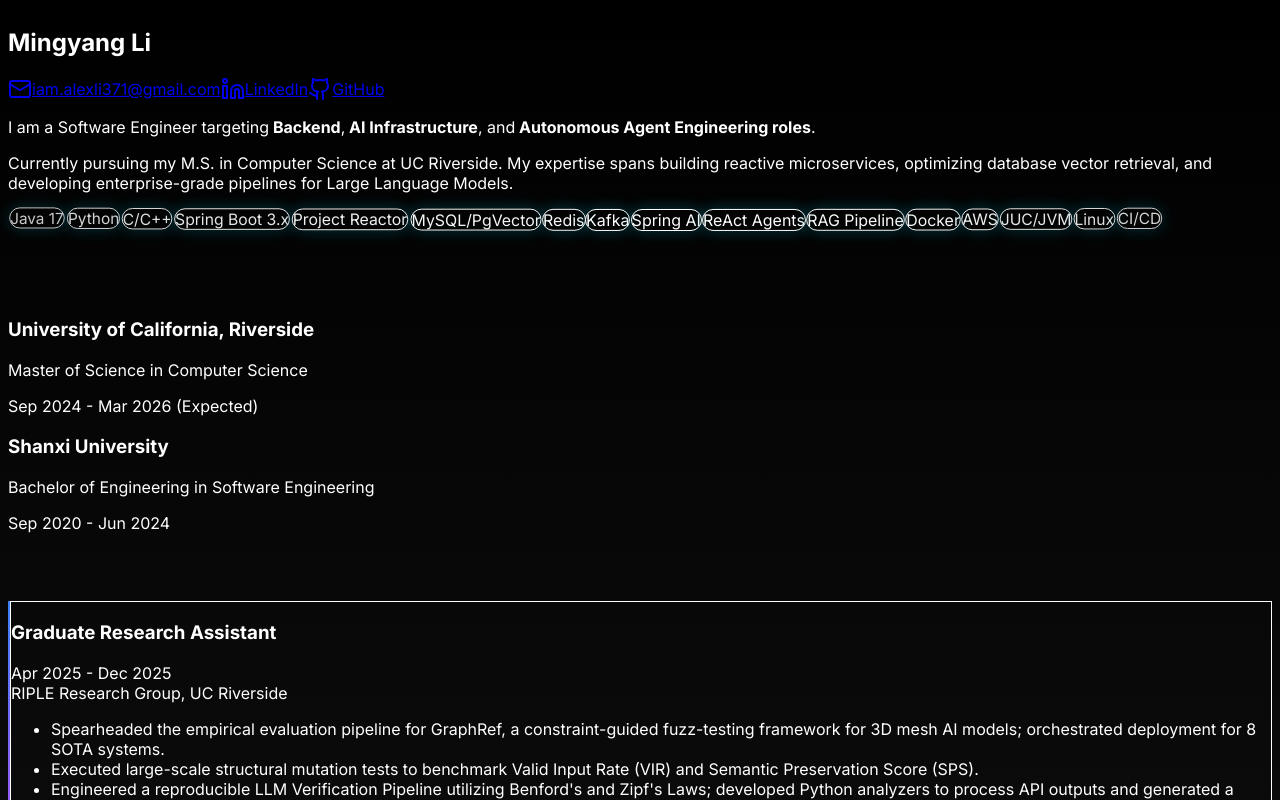
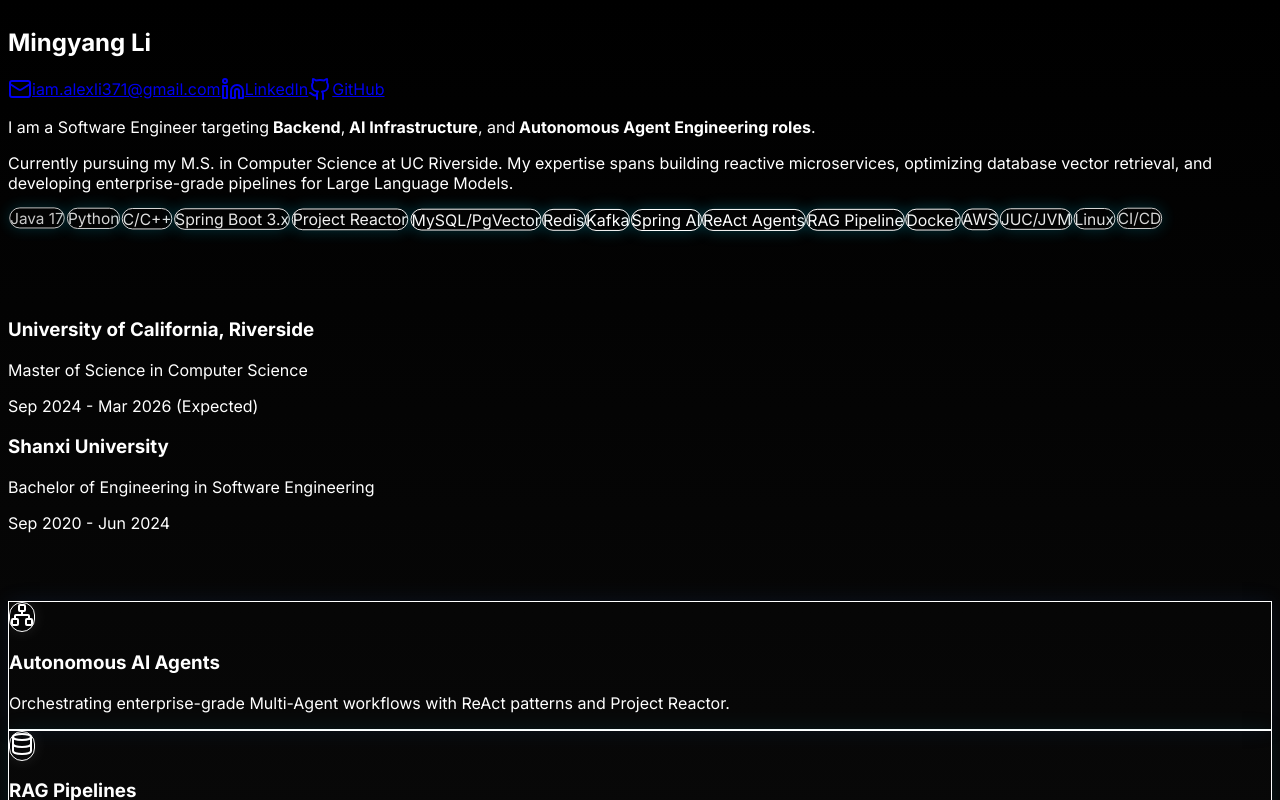
Before and after one commit to mli371/Personal-Site, a Next.js app: page / in a window 1280 px wide. Both pictures are taken after a click on the button "START SYSTEM". Shown: the top 800 px of the page. Built offline with nearby package versions, Linux system fonts and the light colour scheme.

Commit message:
grind UI

```diff
--- a/app/layout.tsx
+++ b/app/layout.tsx
@@ -3,6 +3,7 @@ import { Inter, Outfit, Space_Grotesk } from "next/font/google";
 import "./globals.css";
 import { Sidebar } from "@/components/Sidebar";
 import { cn } from "@/lib/utils";
+import { BackgroundEffects } from "@/components/BackgroundEffects";
 
 const inter = Inter({ subsets: ["latin"] });
 const outfit = Outfit({ subsets: ["latin"], variable: "--font-outfit" });
@@ -20,8 +21,11 @@ export default function RootLayout({
 }>) {
   return (
     <html lang="en" className="dark">
-      <body className={`${inter.className} ${outfit.variable} ${spaceGrotesk.variable} bg-white dark:bg-[#121212] text-black dark:text-white font-sans`} suppressHydrationWarning>
-        <div className="flex min-h-screen flex-col md:flex-row">
+      <body className={`${inter.className} ${outfit.variable} ${spaceGrotesk.variable} bg-white dark:bg-transparent text-black dark:text-white font-sans`} suppressHydrationWarning>
+        <div className="flex min-h-screen flex-col md:flex-row relative">
+          <div className="hidden dark:block">
+             <BackgroundEffects />
+          </div>
           <Sidebar />
           <main className="flex-1 px-6 pb-20 pt-10 md:ml-64 md:px-20 md:pt-20">
             {children}
--- a/app/page.tsx
+++ b/app/page.tsx
@@ -4,6 +4,7 @@ import { useState } from "react";
 import { AnimatePresence } from "framer-motion";
 import { ProfileSection } from "@/components/ProfileSection";
 import { ProjectList } from "@/components/ProjectList";
+import { BentoGrid } from "@/components/BentoGrid";
 import { IntroTerminal } from "@/components/IntroTerminal";
 import { SectionDivider } from "@/components/SectionDivider";
 
@@ -24,6 +25,8 @@ export default function Home() {
         <div className="flex flex-col gap-24 pb-20">
           <ProfileSection />
           <SectionDivider />
+          <BentoGrid />
+          <SectionDivider />
           <ExperienceSection />
           <SectionDivider />
           <ProjectList />
--- /dev/null
+++ b/components/BackgroundEffects.tsx
@@ -0,0 +1,53 @@
+"use client";
+
+import { motion } from "framer-motion";
+
+export function BackgroundEffects() {
+    return (
+        <div className="fixed inset-0 z-[-1] pointer-events-none overflow-hidden bg-[#0d0d12]">
+            {/* Sci-Fi Grid Overlay */}
+            <div className="absolute inset-0 bg-[linear-gradient(to_right,#80808012_1px,transparent_1px),linear-gradient(to_bottom,#80808012_1px,transparent_1px)] bg-[size:32px_32px]" />
+
+            {/* Top Left Orb */}
+            <motion.div
+                animate={{
+                    x: [0, 80, -40, 0],
+                    y: [0, -80, 40, 0],
+                    scale: [1, 1.1, 0.9, 1],
+                }}
+                transition={{ duration: 15, repeat: Infinity, ease: "linear" }}
+                className="absolute -top-[10%] -left-[10%] w-[50vw] h-[50vw] max-w-[600px] max-h-[600px] rounded-full bg-cyan-900/30 blur-[120px]"
+            />
+
+            {/* Middle Right Orb */}
+            <motion.div
+                animate={{
+                    x: [0, -100, 80, 0],
+                    y: [0, 100, -80, 0],
+                    scale: [1, 0.9, 1.2, 1],
+                }}
+                transition={{ duration: 20, repeat: Infinity, ease: "linear" }}
+                className="absolute top-[30%] -right-[15%] w-[60vw] h-[60vw] max-w-[800px] max-h-[800px] rounded-full bg-blue-900/20 blur-[140px]"
+            />
+
+            {/* Bottom Left Orb */}
+            <motion.div
+                animate={{
+                    x: [0, 60, -90, 0],
+                    y: [0, 120, -40, 0],
+                    scale: [1, 1.2, 0.9, 1],
+                }}
+                transition={{ duration: 18, repeat: Infinity, ease: "linear" }}
+                className="absolute -bottom-[20%] left-[10%] w-[45vw] h-[45vw] max-w-[500px] max-h-[500px] rounded-full bg-indigo-900/30 blur-[100px]"
+            />
+
+            {/* Shadow Mask to fade out the grid towards the edges and bottom */}
+            <div
+                className="absolute inset-0"
+                style={{
+                    background: "radial-gradient(circle 1000px at 50% 100px, rgba(13, 13, 18, 0) 0%, #0d0d12 100%)"
+                }}
+            />
+        </div>
+    );
+}
--- a/components/BentoGrid.tsx
+++ b/components/BentoGrid.tsx
@@ -2,42 +2,42 @@
 
 import { motion } from "framer-motion";
 import { cn } from "@/lib/utils";
-import { Server, Code2, Layers, GitBranch } from "lucide-react";
+import { Network, Database, Cpu, Server } from "lucide-react";
 
 const items = [
     {
-        title: "LLM Engineering",
-        description: "Fine-tuning and deploying Large Language Models.",
-        icon: Server,
-        className: "col-span-1 md:col-span-2 bg-gray-900 text-white",
+        title: "Autonomous AI Agents",
+        description: "Orchestrating enterprise-grade Multi-Agent workflows with ReAct patterns and Project Reactor.",
+        icon: Network,
+        className: "col-span-1 md:col-span-2 bg-gradient-to-br from-blue-900/40 to-indigo-900/20 text-white border-blue-500/30 shadow-[0_0_20px_rgba(59,130,246,0.1)]",
     },
     {
-        title: "NFT & Blockchain",
-        description: "Smart contract development (Solidity) and Web3 integration.",
-        icon: Code2,
-        className: "col-span-1 bg-gray-100",
+        title: "RAG Pipelines",
+        description: "Optimizing vector retrieval with PgVector and sliding-window chunking.",
+        icon: Database,
+        className: "col-span-1 bg-gradient-to-br from-cyan-900/30 to-blue-900/10 text-white border-cyan-500/30 shadow-[0_0_20px_rgba(6,182,212,0.1)]",
     },
     {
-        title: "Full Stack AI",
-        description: "Building AI-powered applications with modern frameworks.",
-        icon: Layers,
-        className: "col-span-1 bg-gray-100",
+        title: "GPU & Inference",
+        description: "Deploying OpenClaw and fine-tuning KV-cache memory allocation on high-performance RTX hardware.",
+        icon: Cpu,
+        className: "col-span-1 bg-gradient-to-br from-purple-900/30 to-fuchsia-900/10 text-white border-purple-500/30 shadow-[0_0_20px_rgba(168,85,247,0.1)]",
     },
     {
-        title: "Open Source",
-        description: "Contributing to the crypto and AI developer community.",
-        icon: GitBranch,
-        className: "col-span-1 md:col-span-2 bg-gray-50",
+        title: "High-Concurrency Backend",
+        description: "Architecting resilient order modules via RocketMQ, XXL-JOB, and Redis double-delete sync strategies.",
+        icon: Server,
+        className: "col-span-1 md:col-span-2 bg-gradient-to-br from-emerald-900/30 to-teal-900/10 text-white border-emerald-500/30 shadow-[0_0_20px_rgba(16,185,129,0.1)]",
     },
 ];
 
 export function BentoGrid() {
     return (
-        <section id="about" className="mx-auto max-w-5xl px-4 py-24">
-            <h2 className="mb-12 text-3xl font-bold tracking-tight text-gray-900">
-                Technical Expertise
+        <section id="expertise" className="max-w-4xl pt-16">
+            <h2 className="mb-12 text-2xl font-bold tracking-tight bg-clip-text text-transparent bg-gradient-to-r from-gray-900 to-gray-500 dark:from-white dark:to-gray-400">
+                Technical Expertise Grid
             </h2>
-            <div className="grid grid-cols-1 gap-4 md:grid-cols-3 md:grid-rows-2 h-[600px]">
+            <div className="grid grid-cols-1 gap-6 md:grid-cols-3 md:grid-rows-2">
                 {items.map((item, index) => (
                     <motion.div
                         key={item.title}
@@ -47,18 +47,20 @@ export function BentoGrid() {
                         transition={{ duration: 0.5, delay: index * 0.1 }}
                         whileHover={{ scale: 1.02 }}
                         className={cn(
-                            "group relative flex flex-col justify-between overflow-hidden rounded-3xl p-8 transition-all hover:shadow-xl",
+                            "group relative flex flex-col justify-between overflow-hidden rounded-3xl p-8 transition-all duration-300 hover:shadow-2xl border backdrop-blur-md",
                             item.className
                         )}
                     >
-                        <div>
-                            <div className="mb-4 rounded-full bg-white/20 p-2 w-fit backdrop-blur-sm">
-                                <item.icon className="h-6 w-6" />
+                        <div className="z-10">
+                            <div className="mb-6 rounded-full bg-white/10 p-3 w-fit backdrop-blur-md shadow-[0_0_15px_rgba(255,255,255,0.1)] border border-white/10">
+                                <item.icon className="h-6 w-6 text-white" />
                             </div>
-                            <h3 className="text-xl font-semibold">{item.title}</h3>
-                            <p className="mt-2 text-sm opacity-80">{item.description}</p>
+                            <h3 className="text-xl font-bold font-mono tracking-tight">{item.title}</h3>
+                            <p className="mt-3 text-sm text-gray-300 leading-relaxed font-sans">{item.description}</p>
                         </div>
-                        <div className="absolute -bottom-4 -right-4 h-32 w-32 rounded-full bg-gradient-to-br from-white/20 to-transparent blur-2xl transition-all group-hover:scale-150" />
+                        {/* Interactive Glow Effect */}
+                        <div className="absolute -bottom-10 -right-10 h-48 w-48 rounded-full bg-gradient-to-br from-white/20 to-transparent blur-3xl transition-all duration-500 group-hover:scale-150 group-hover:opacity-100 opacity-50" />
+                        <div className="absolute inset-0 bg-gradient-to-br from-white/5 to-transparent opacity-0 transition-opacity duration-500 group-hover:opacity-100" />
                     </motion.div>
                 ))}
             </div>
```
Also changed, not shown: components/SectionDivider.tsx (+27 -6 lines).
